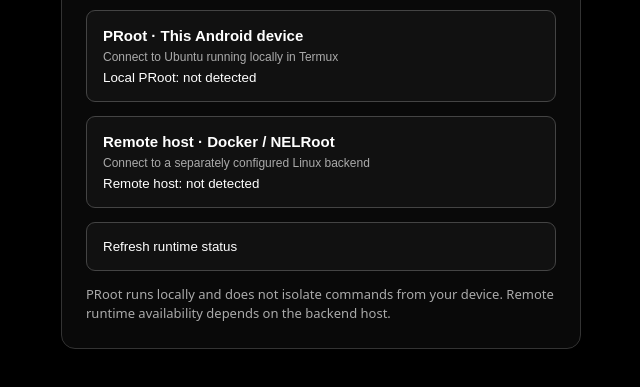
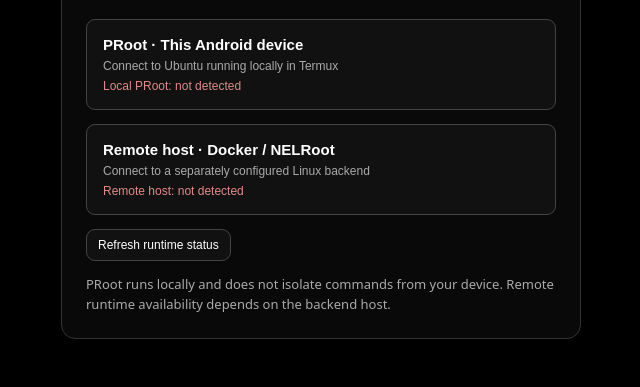
Before and after one commit to Reaccionador2Jeje/openweb-linux, a plain HTML site: page index.html in a window 1280 px wide. Shown: the part 273-660 px from the top of the page, without its empty margins (319-959 px from the left). Drawn offline with nearby package versions, Linux system fonts and the light colour scheme; no server answers.

Commit message:
Style runtime availability indicators

```diff
--- a/public/css/tty.css
+++ b/public/css/tty.css
@@ -26,3 +26,9 @@ noscript{position:fixed;inset:0;display:grid;place-items:center;padding:2rem;bac
 #runtime-picker button small{color:#aaa;font-size:12px}
 #runtime-picker p{margin:0}
 #terminal[hidden]{display:none}
+
+#runtime-picker .runtime-status{font-size:12px;color:#aaa}
+#runtime-picker .runtime-status[data-state="ready"]{color:#65d98a}
+#runtime-picker .runtime-status[data-state="warning"]{color:#f0bd65}
+#runtime-picker .runtime-status[data-state="offline"]{color:#e28a8a}
+#runtime-picker .refresh-runtimes{align-self:flex-start;padding:8px 11px;font-size:12px}
```
